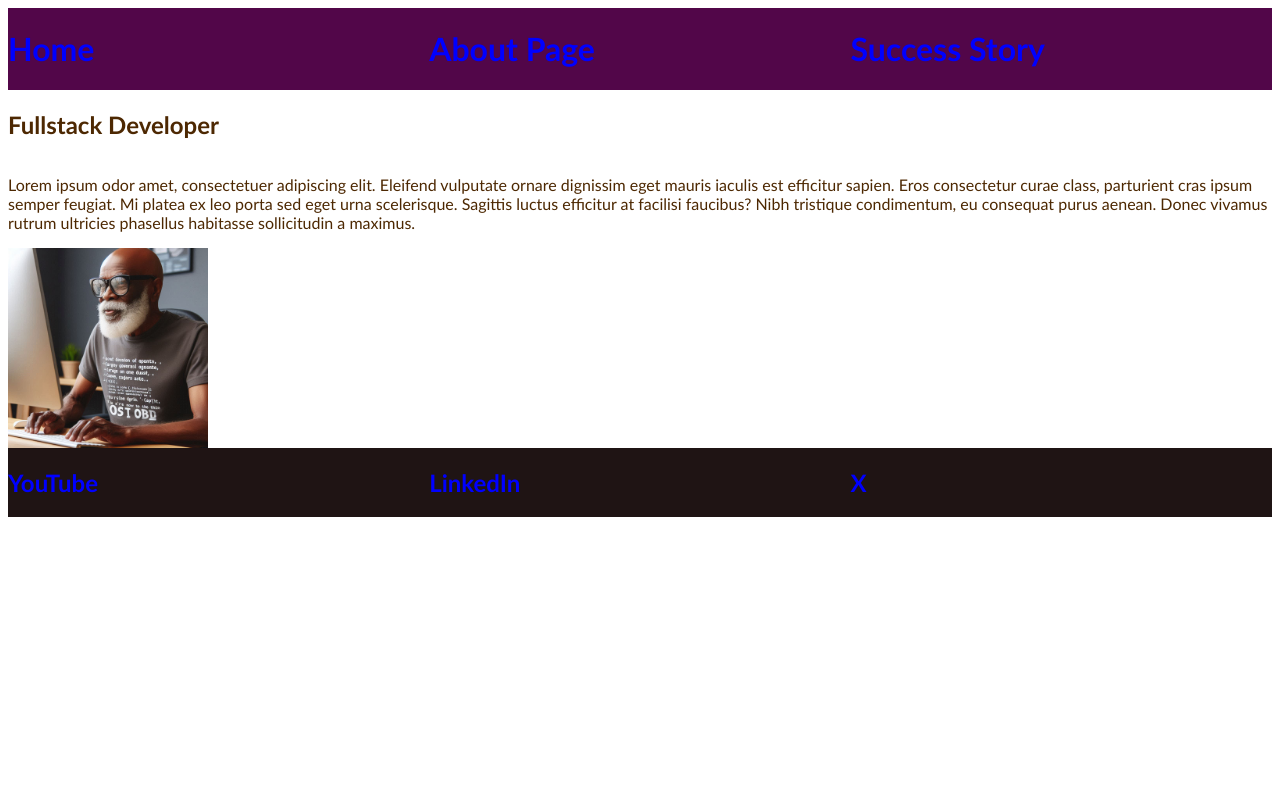
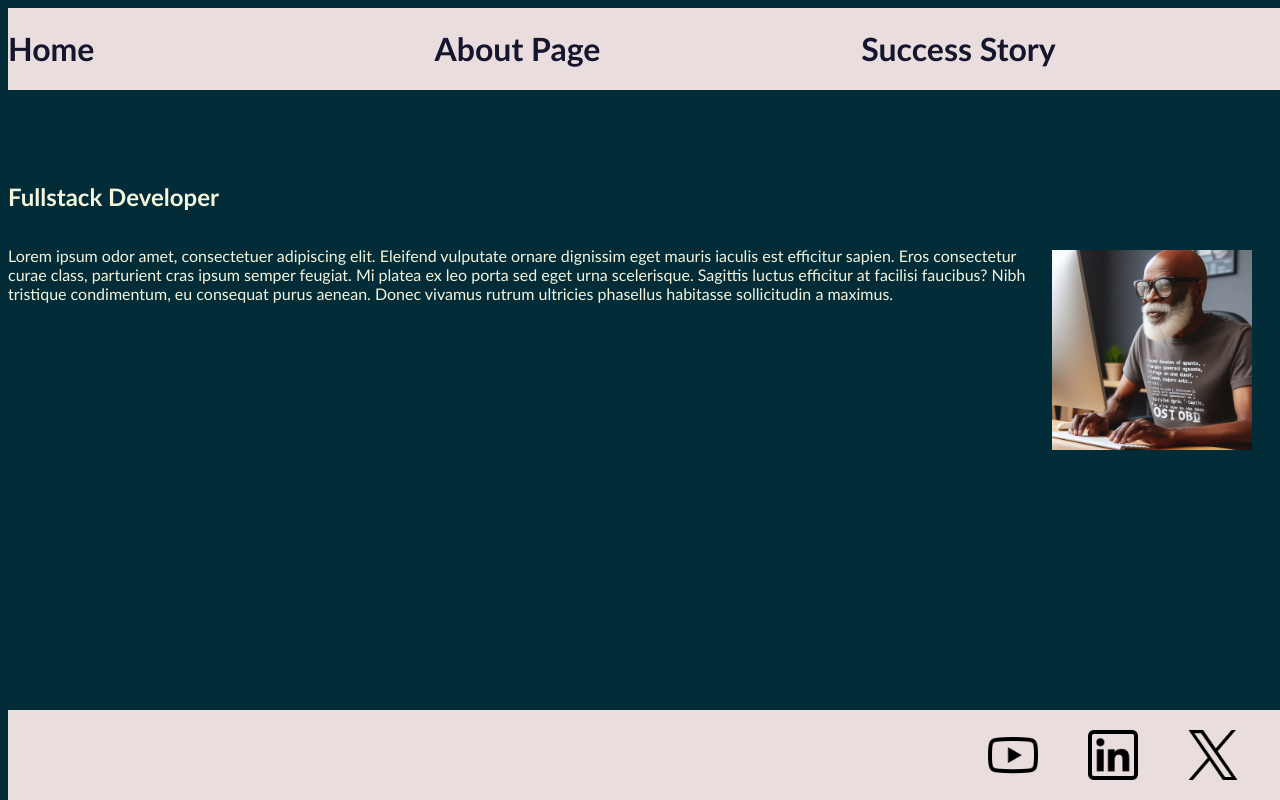
Before and after one commit to TekTeg/Personal-website, a plain HTML site: page index.html in a window 1280 px wide. Drawn offline with Linux system fonts and the light colour scheme.

Commit message:
Updated the home, about and portfolio pages.

```diff
--- a/index.html
+++ b/index.html
@@ -7,14 +7,17 @@
   </head>
   <body>
       <header>
-        <h1><a href="index.html" >Home</a></h1>
-        <h1><a href="about.html">About Page</a></h1>
-        <h1><a href="portfolio.html">Success Story</a></h1>
+        <div id="menu">
+        <div class="menu"><h1><a href="index.html" >Home</a></h1></div>
+        <div class="menu"><h1><a href="about.html">About Page</a></h1></div>
+        <div class="menu"><h1><a href="portfolio.html">Success Story</a></h1></div>
+      </div>
       </header>
-    </main>
+    <main>
       <section >
-      <h2>Fullstack Developer</h2>
+      <h2 id="header-gap">Fullstack Developer</h2>
       <div id="landing">
+        <div>
         <P>Lorem ipsum odor amet, consectetuer adipiscing elit. Eleifend vulputate
           ornare dignissim eget mauris iaculis est efficitur sapien. Eros consectetur
           curae class, parturient cras ipsum semper feugiat. Mi platea ex leo porta sed
@@ -22,8 +25,9 @@
           condimentum, eu consequat purus aenean. Donec vivamus rutrum ultricies phasellus habitasse
           sollicitudin a maximus.</P>
       </div>
-      <div id="landing">
+      <div style="padding: 20px;">
         <img src="coder.jpeg" width="200px" height="200px">
+      </div>
       </div>
       </section>
       </main>
@@ -31,8 +35,8 @@
     </main>
   </body>
   <footer>
-    <h2 class="foot"><a href="https://www.youtube.com" target="_blank" title="Open YouTube">YouTube</a> </h2>
-    <h2 class="foot"><a href="https://www.linkedin.com" target="_blank" title="Open LinkedIn">LinkedIn</a></h2>
-    <h2 class="foot"><a href="https://www.x.com" target="_blank" title="Open X">X</a></h2>
+    <h2 class="foot"><a href="https://www.youtube.com" target="_blank" title="Open YouTube"><img src="youtube.png" alt="YouTube" width="50px" height= "50px" ></a> </h2>
+    <h2 class="foot"><a href="https://www.linkedin.com" target="_blank" title="Open LinkedIn"><img src="linkedin.png" alt="LinkedIn" width="50px" height= "50px" ></a></h2>
+    <h2 class="foot"><a href="https://www.x.com" target="_blank" title="Open X"><img src="twitter.png" alt="X" width="50px" height= "50px" ></a></h2>
   </footer>
 </html>
--- a/style.css
+++ b/style.css
@@ -1,11 +1,19 @@
 *{font-family: 'Trebuchet MS', 'Lucida Sans Unicode', 'Lucida Grande', 'Lucida Sans', Arial, sans-serif;}
-h1 {color:white ;display: inline-block; width:33%}
-header {background-color: rgb(82, 6, 73); padding:0,16px; color: white;}
+/* h1 {color:white ;display: inline-block; width:auto; padding-inline: 80px;} */
+/* header {background-color: rgb(82, 6, 73);width: 100%; height: auto; position: fixed; margin-top: 0;} */
 /* .header {position: sticky;padding: 0px 16px; background: #f1f1f1;} */
-#landing, h2 {color: rgb(77, 40, 2); display:inline-block;}
+#landing {color: rgb(77, 40, 2); display:flex;}
 /* * {background-color: #ff746c;} */
-.foot {display: inline-block; width: 33%;}
-a:visited{color: white; text-decoration: none;}
-a:hover{color:aqua}
-a:link{color: blue;text-decoration: none;}
-footer{background-color: rgb(31, 20, 20);}
+/* .foot { width:33%;} */
+a:visited{color: rgb(22, 37, 3); text-decoration: none;}
+a:hover{color:#728e9e}
+a:link{color: rgb(21, 21, 46);text-decoration: none;}
+footer{background-color: rgb(233, 221, 221);display: flex;justify-content: right; position: fixed; width:100%; bottom: 0px;}
+.foot{padding-right:50px}
+#header-gap{padding-top: 10cap;}
+/* main{background-color: rgb(2, 44, 56);} */
+body{background-color: rgb(2, 44, 56);}
+p,h3,h2 {color:beige}
+.menu{display:flex; padding: 0; width: 33.33%;}
+#menu{background-color: rgb(233, 221, 221);display:flex  ;width:100%; height: auto; position: fixed; margin-top: 0;}
+h2 {display:flex; }
```
Also changed, not shown: about.html (+10 -8 lines), portfolio.html (+9 -7 lines), linkedin.png (added), telegram.png (added), twitter.png (added), youtube.png (added), 1 other file.
